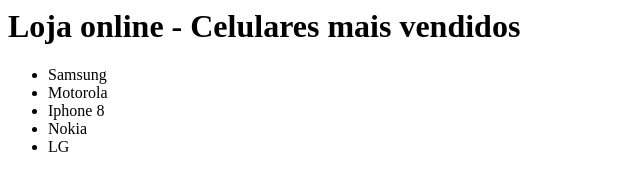
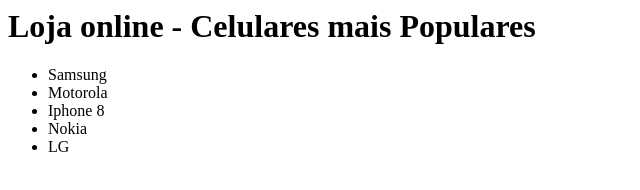
Before and after one commit to ederpbrito/curso-git, a plain HTML site: page index.html in a window 1280 px wide. Shown: the full height of the page, 0-640 px from the left. Drawn offline with Linux system fonts and the light colour scheme.

Commit message:
Alteração Titulo

```diff
--- a/index.html
+++ b/index.html
@@ -2,7 +2,7 @@
 	<head>
 	</head>
 	<body>
-		<h1>Loja online - Celulares mais vendidos</h1>
+		<h1>Loja online - Celulares mais Populares</h1>
 		<ul>
 			<li>Samsung</li>
 			<li>Motorola</li>
```
